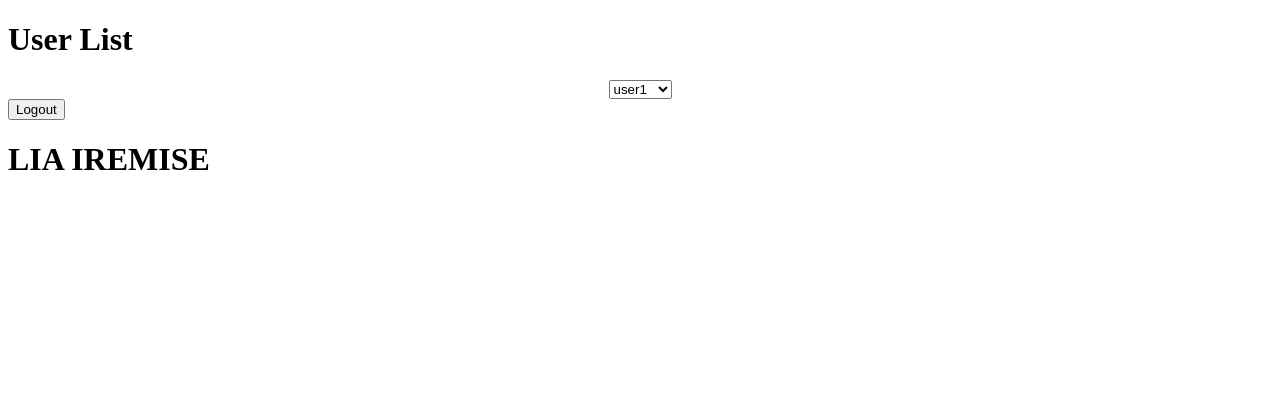
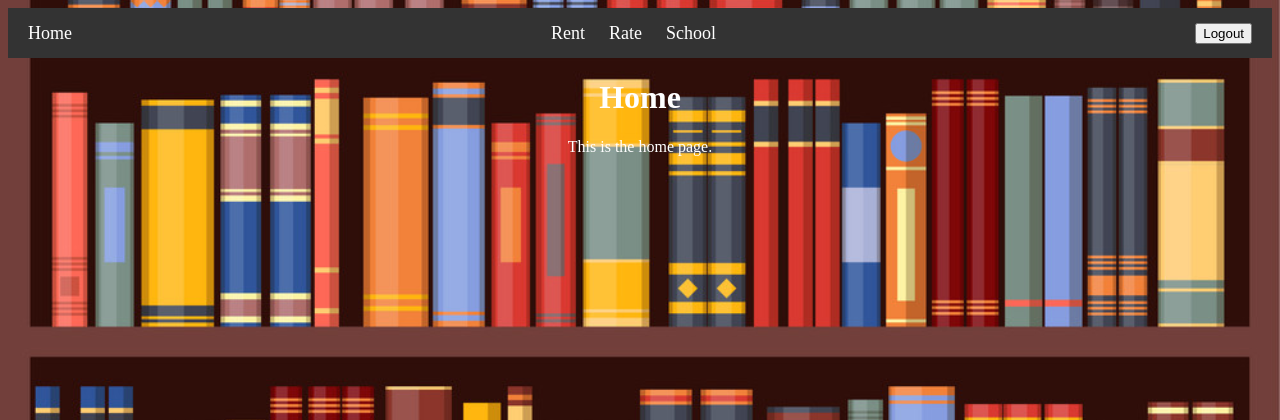
Before and after one commit to ilianor98/vaseis-project, a Flask app: page / in a window 1280 px wide. Shown: the top 420 px of the page. Run offline with Flask 3, Linux system fonts and the light colour scheme; a user stored in the database is signed in; data comes from the database, SQL or seed files in the repository.

Commit message:
Update index.html

```diff
--- a/html/render/templates/index.html
+++ b/html/render/templates/index.html
@@ -1,26 +1,55 @@
 <!DOCTYPE html>
 <html>
   <head>
-    <title>User List</title>
+    <title>Home</title>
     <style>
+      body {
+        background-image: url("/static/img/bookcase.jpg");
+        background-size: cover;
+        background-position: center;
+        color: #fff;
+      }
       .center {
         text-align: center;
+      }
+      .nav-bar {
+        display: flex;
+        justify-content: space-between;
+        align-items: center;
+        height: 50px;
+        background-color: #333;
+        padding: 0 20px;
+      }
+      .nav-bar a {
+        color: #fff;
+        text-decoration: none;
+        font-size: 18px;
+        margin-right: 20px;
+      }
+      .nav-bar .nav-item:last-child {
+        margin-right: 0;
       }
     </style>
   </head>
   <body>
-    <h1>User List</h1>
     <div class="center">
-      <select>
-        {% for row in data %}
-        <option value="{{ row['id'] }}">{{ row['username'] }}</option>
-        {% endfor %}
-      </select>
+      <div class="nav-bar">
+        <a href="/">Home</a>
+        <div>
+          <a href="/rent">Rent</a>
+          <a href="/rate">Rate</a>
+          <a href="/school">School</a>
+        </div>
+        <form action="{{ url_for('logout') }}" method="POST">
+          <button type="submit">Logout</button>
+        </form>
+      </div>
+      <div class="container">
+        {% block content %}
+        <h1>Home</h1>
+        <p>This is the home page.</p>
+        {% endblock %}
+      </div>
     </div>
-    <form action="{{ url_for('logout') }}" method="POST">
-      <button type="submit">Logout</button>
-    </form>
-    <h1>LIA IREMISE</h1>
-
   </body>
 </html>
```
